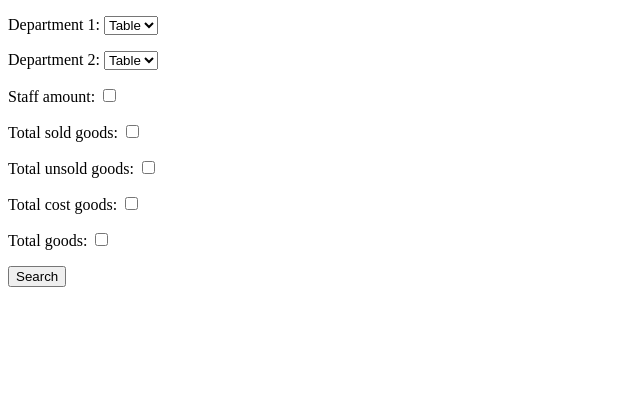
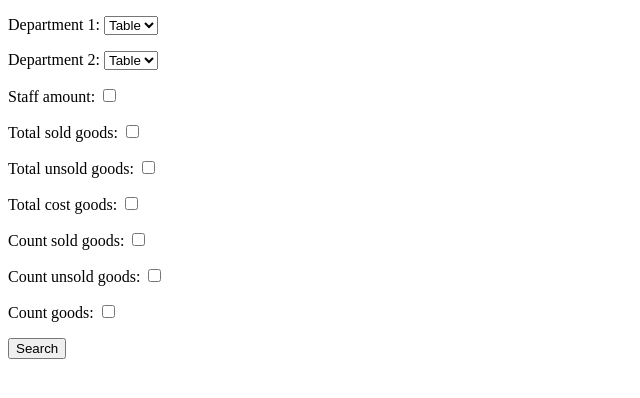
Before and after one commit to AntonTkacouITechArt/PyTechArt, a Django app: page /fins/index/1/compare/ in a window 1280 px wide. Shown: the top 398 px of the page, without its empty margins (0-640 px from the left). Run offline with Django 3.2, Linux system fonts and the light colour scheme; data comes from the database, SQL or seed files in the repository; some libraries are stand-ins or nearby versions.

Commit message:
+forn and not optimize query

```diff
--- a/topic7/Fins/forms.py
+++ b/topic7/Fins/forms.py
@@ -14,6 +14,6 @@ class CompareForm(Form):
     total_sold_goods = BooleanField(required=False)
     total_unsold_goods = BooleanField(required=False)
     total_cost_goods = BooleanField(required=False)
-    total_sold_goods = BooleanField(required=False)
-    total_unsold_goods = BooleanField(required=False)
-    total_goods = BooleanField(required=False)
+    count_sold_goods = BooleanField(required=False)
+    count_unsold_goods = BooleanField(required=False)
+    count_goods = BooleanField(required=False)
--- a/topic7/Fins/templates/base.html
+++ b/topic7/Fins/templates/base.html
@@ -15,7 +15,7 @@
     {% endblock %}
 </head>
 <body>
-    <header style="margin:auto; text-align:center">
+    <header style="margin:auto; text-align:center; color:red;">
         <h1> Amount goods in shops {{ ITEMS_AMOUNT }}</h1>
     </header>
     <main style="margin-left: 20px;">
--- a/topic7/Fins/views/forms_view.py
+++ b/topic7/Fins/views/forms_view.py
@@ -1,3 +1,4 @@
+from django.db.models import Sum, Q, Count
 from django.shortcuts import render
 from django.views.generic import FormView
 from Fins.models import Department
@@ -7,19 +8,186 @@ from Fins.forms import CompareForm
 class CompareFormView(FormView):
     form_class = CompareForm
     template_name = 'forms/forms.html'
+    success_url = 'forms/form_success.html'
 
-    def get(self, request, *args, **kwargs):
-        form = self.get_form(kwargs.get('shop_pk'))
-        return render(request, 'forms/forms.html', {'form': form})
+    # def get(self, request, *args, **kwargs):
+    #     form = self.get_form()
+    #     return render(request, 'forms/forms.html', {'form': form})
+    #
+    # def post(self, request, *args, **kwargs):
+    #     print(request.POST)
+    #     form = CompareForm(request.POST)
+    #     print(form)
+    # if form.is_valid():
+    #     dep1 = form.cleaned_data['department_1']
+    #     print(dep1)
+    #     pass
+    # else:
+    #     print('not valid')
+    #
+    # return render(request, 'forms/forms.html', {'form':1})
 
-    def get_form(self, shop_pk, *args, **kwargs):
+    def get_form(self, *args, **kwargs):
         department = Department.objects.filter(
-                shop__exact=shop_pk).all()
+            shop__exact=self.kwargs['shop_pk']).all()
         data = [(dep.id, dep.sphere) for dep in department]
         form = super().get_form(*args, **kwargs)
         form.fields['department_1'].choices = data
         form.fields['department_2'].choices = data
         return form
+
+    def post(self, request, *args, **kwargs):
+        print(request.POST)
+        # form = CompareForm(request.POST)
+        # print(form)
+        if request.POST.get('department_1') == request.POST.get(
+                'department_2'):
+            return render(request, 'forms/form_isnotvalid.html')
+        else:
+            data = {}
+            dep1 = Department.objects.get(id=request.POST.get('department_1'))
+            dep2 = Department.objects.get(id=request.POST.get('department_2'))
+            qdep1 = Department.objects.filter(
+                id__exact=request.POST.get('department_1')
+            )
+
+            if request.POST.get('staff_amount'):
+                data.update(
+                    {'staff_amount': [dep1.staff_amount, dep2.staff_amount]}
+                )
+            if request.POST.get('total_sold_goods'):
+                data.update(
+                    {'total_sold_goods': [
+                        Department.objects.filter(
+                            id__exact=request.POST.get('department_1'),
+                            item_filter__is_sold__exact=True,
+                        ).aggregate(
+                            sum=Sum('item_filter__price')),
+                        Department.objects.filter(
+                            id__exact=request.POST.get('department_2'),
+                            item_filter__is_sold__exact=True,
+                        ).aggregate(
+                            sum=Sum('item_filter__price')),
+                    ]}
+                )
+            if request.POST.get('total_unsold_goods'):
+                data.update({'total_unsold_goods': [
+                    Department.objects.filter(
+                        id__exact=request.POST.get('department_1'),
+                        item_filter__is_sold__exact=False,
+                    ).aggregate(
+                        sum=Sum('item_filter__price')),
+                    Department.objects.filter(
+                        id__exact=request.POST.get('department_2'),
+                        item_filter__is_sold__exact=False,
+                    ).aggregate(
+                        sum=Sum('item_filter__price')),
+                ]})
+            if request.POST.get('total_cost_goods'):
+                data.update(
+                    {'total_cost_goods': [
+                        Department.objects.filter(
+                            id__exact=request.POST.get('department_1')
+                        ).aggregate(
+                            sum=Sum('item_filter__price')),
+                        Department.objects.filter(
+                            id__exact=request.POST.get('department_2')
+                        ).aggregate(
+                            sum=Sum('item_filter__price')),
+                    ]}
+                )
+            if request.POST.get('count_sold_goods'):
+                data.update(
+                    {'count_sold_goods': [
+                        Department.objects.filter(
+                            id__exact=request.POST.get('department_1'),
+                            item_filter__is_sold__exact=True,
+                        ).aggregate(
+                            cnt=Count('item_filter__id')),
+                        Department.objects.filter(
+                            id__exact=request.POST.get('department_2'),
+                            item_filter__is_sold__exact=True,
+                        ).aggregate(
+                            cnt=Count('item_filter__id')),
+                    ]})
+            if request.POST.get('count_unsold_goods'):
+                data.update(
+                    {'count_unsold_goods': [
+                        Department.objects.filter(
+                            id__exact=request.POST.get('department_1'),
+                            item_filter__is_sold__exact=False,
+                        ).aggregate(
+                            cnt=Count('item_filter__id')),
+                        Department.objects.filter(
+                            id__exact=request.POST.get('department_2'),
+                            item_filter__is_sold__exact=False,
+                        ).aggregate(
+                            cnt=Count('item_filter__id')),
+                    ]})
+            if request.POST.get('count_goods'):
+                data.update({
+                    'total_goods': [
+                        Department.objects.filter(
+                            id__exact=request.POST.get('department_1')
+                        ).aggregate(cnt=Count('item_filter__id')),
+                        Department.objects.filter(
+                            id__exact=request.POST.get('department_2')
+                        ).aggregate(cnt=Count('item_filter__id'))
+                    ]
+                })
+
+            return render(request, 'forms/form_success.html',
+                          context={
+                              'data': data,
+                              'department_1': dep1.sphere,
+                              'department_2': dep2.sphere,
+                          })
+
+    # & Q(item_filter__is_sold__exact=True)
+
+    # def form_valid(self, form):
+
+    # def get(self, request, *args, **kwargs):
+    #     form = self.get_form(kwargs.get('shop_pk'))
+    #     return render(request, 'forms/forms.html', {'form': form})
+
+    # def get_form(self, shop_pk, *args, **kwargs):
+    #     department = Department.objects.filter(
+    #             shop__exact=shop_pk).all()
+    #     data = [(dep.id, dep.sphere) for dep in department]
+    #     form = super().get_form(*args, **kwargs)
+    #     form.fields['department_1'].choices = data
+    #     form.fields['department_2'].choices = data
+    #     return form
+
+    # def get(self, request, *args, **kwargs):
+    #     # form = self.get_form(kwargs.get('shop_pk'))
+    #     print(request.GET)
+    #     deps = Department.objects.filter(
+    #         shop__exact=kwargs['shop_pk'])
+    #     form = CompareForm(initial={'department_1': deps})
+    #     return render(request, 'forms/forms.html', {'form': form})
+
+    # def get(self, request, *args, **kwargs):
+    #     # form = self.get_form(kwargs.get('shop_pk'))
+    #     form = CompareForm()
+    #     return render(request, 'forms/forms.html', {'form': form})
+    #
+
+    # def get_initial(self):
+    #     print(self.__dict__)
+    #     print(self.kwargs.get('shop_pk'))
+    #     initial = super().get_initial()
+    #     deps = Department.objects.filter(
+    #         shop__exact=self.kwargs['shop_pk']).all()
+    #     print(deps)
+    #     data = [(dep.id, dep.sphere) for dep in deps]
+    #     print(data)
+    #     initial['department_1'] = deps
+    #     initial['department_2'] = data
+    #     initial['total_sold_goods'] = True
+    #
+    #     return initial
 
     # def get(self, request, *args, **kwargs):
     #     initial = self.get_initial(kwargs.get('shop_pk'))
```
Also changed, not shown: topic7/Fins/static/form_success.css (added, +9 -0 lines), topic7/Fins/templates/forms/form_isnotvalid.html (added, +11 -0 lines), topic7/Fins/templates/forms/form_success.html (added, +46 -0 lines).
